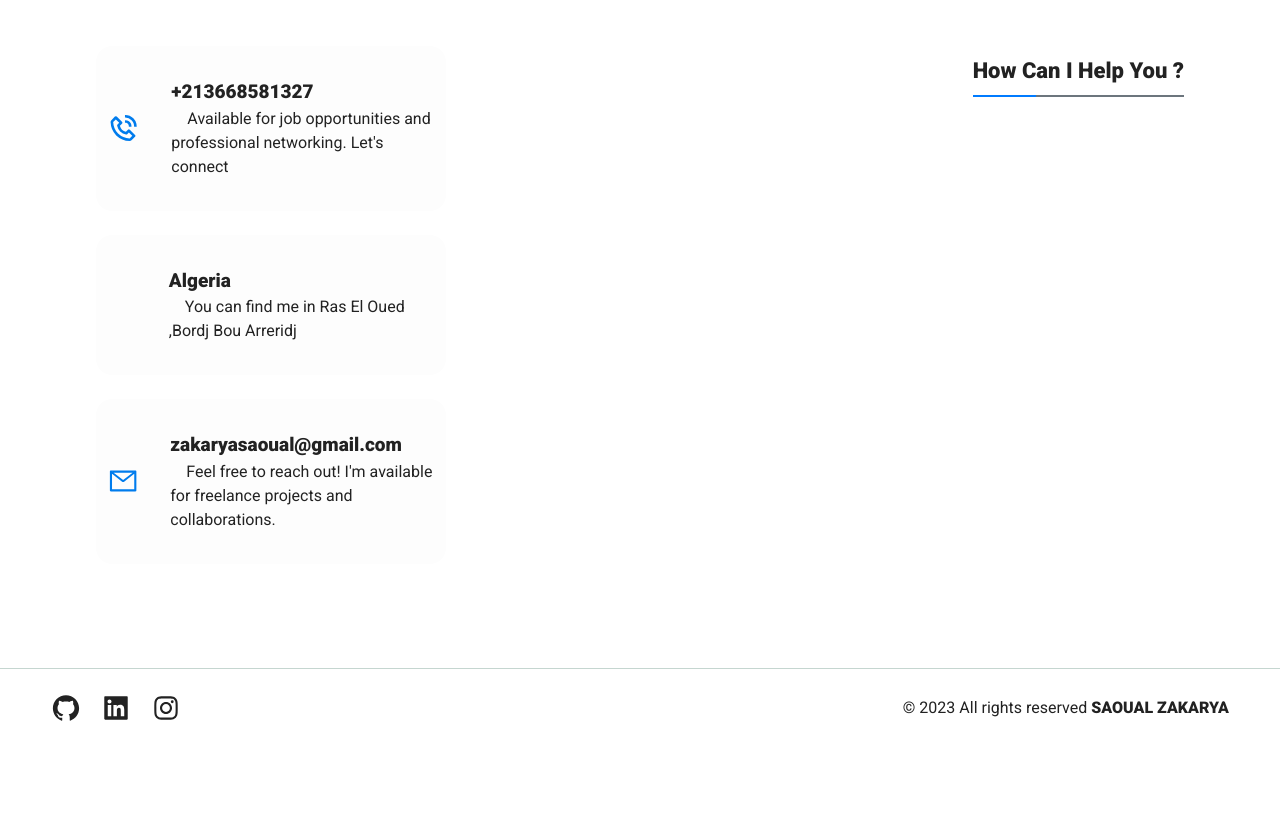
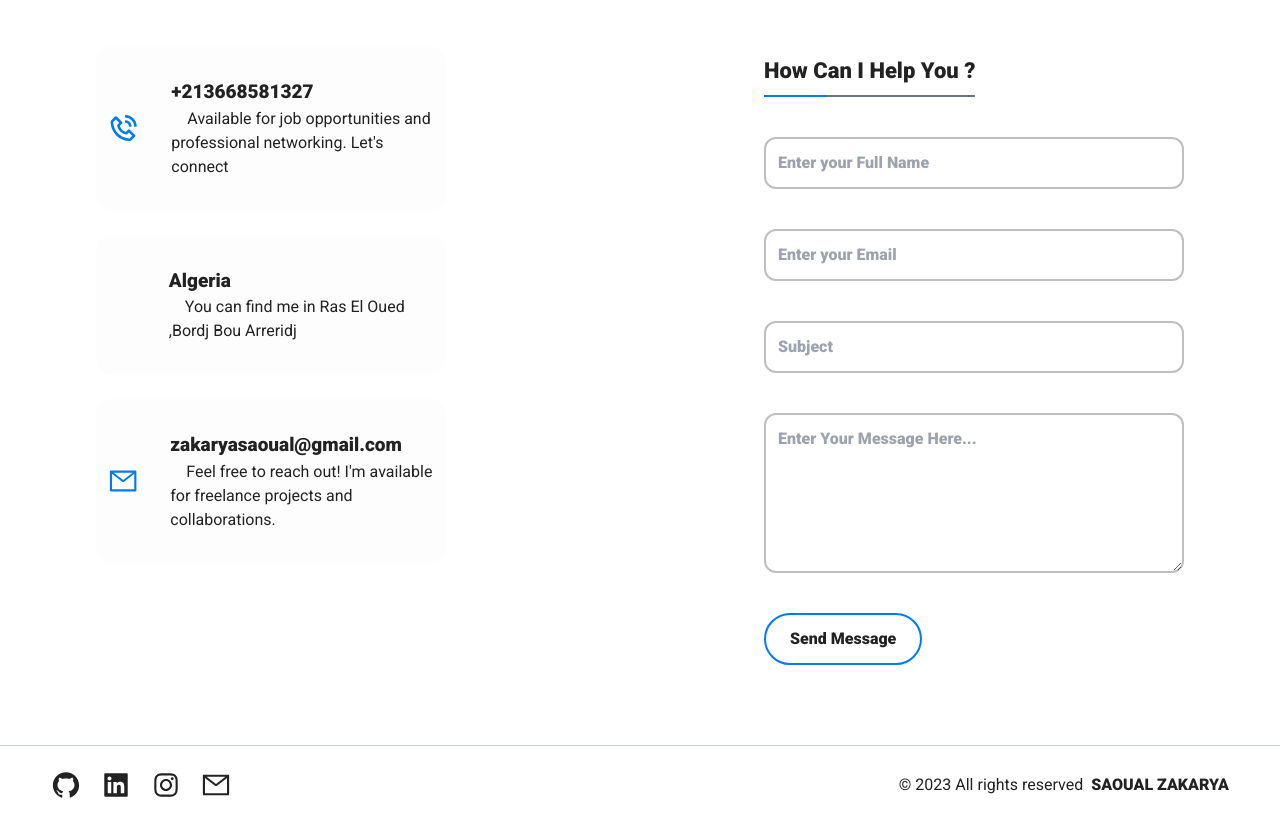
Before and after one commit to SaoualZakarya/Zakarya.saoual, a React (Vite) app: page /contact in a window 1280 px wide. Shown: the part 640-1464 px from the top of the page. Before the commit the page ends 1387 px from the top, so only its background shows below. Built offline with nearby package versions, Linux system fonts and the light colour scheme; some icons are missing.

Commit message:
Complete the contact page ,Add some animation to the footer and update the blog , the portfolio

```diff
--- a/index.html
+++ b/index.html
@@ -2,7 +2,7 @@
 <html lang="en">
   <head>
     <meta charset="UTF-8" />
-    <link rel="icon" type="image/svg+xml" href="" />
+    <link rel="icon" type="image/svg+xml" href="/personal/logo.png" />
     <meta name="viewport" content="width=device-width, initial-scale=1.0" />
     <title>Zakarya</title>
   </head>
--- a/package.json
+++ b/package.json
@@ -10,13 +10,15 @@
     "preview": "vite preview"
   },
   "dependencies": {
+    "formik": "^2.4.5",
     "framer-motion": "^10.16.4",
     "react": "^18.2.0",
     "react-dom": "^18.2.0",
     "react-fast-marquee": "^1.6.2",
     "react-icons": "^4.11.0",
     "react-router-dom": "^6.17.0",
-    "swiper": "^10.0.4"
+    "swiper": "^10.0.4",
+    "yup": "^1.3.2"
   },
   "devDependencies": {
     "@types/react": "^18.2.15",
--- /dev/null
+++ b/src/component/CustomInput.jsx
@@ -0,0 +1,18 @@
+
+export const CustomInput = (props) => {
+    const {name,type,className,value,onChange,placeHolder} = props
+  return (
+    <>
+        <div>
+           <input
+              name={name}
+              type={type}
+              value={value}
+              onChange={onChange}
+              className={`${className} text-inherit font-semibold w-full p-3 rounded-xl border-2 dark:bg-[#222] bg-white outline-none border-[#bfbfbf] dark:border-[#555] border-solid`}
+              placeholder={placeHolder}
+           />
+        </div>
+    </>
+  )
+}
--- a/src/component/Footer.jsx
+++ b/src/component/Footer.jsx
@@ -1,11 +1,22 @@
-import {AiFillGithub,AiFillLinkedin,AiOutlineInstagram} from 'react-icons/ai'
+import {AiFillGithub,AiFillLinkedin,AiOutlineMail,AiOutlineInstagram} from 'react-icons/ai'
+import {motion} from 'framer-motion'
 export const Footer = () => {
     const currentYear = new Date().getFullYear();
   return (
     <>
-        <div className='bg-[#C5D6D0] dark:bg-gray-600 w-full h-[1px] '></div>
+        <motion.div
+          initial={{x:-1400}}
+          animate={{ x:0 }}
+          transition={{delay:.5}}
+          className='bg-[#C5D6D0] dark:bg-gray-600 w-full h-[1px] '>
+        </motion.div>
         <footer className="flex md:flex-row flex-col items-center gap-8 md:justify-between py-6 w-[92%] mx-auto dark:text-white text-[#222222]">
-            <div className='flex gap-5'>
+            <motion.div
+                initial={{y:400}}
+                animate={{ y:0 }}
+                transition={{delay:.5}}
+              className='flex gap-5'
+            >
                 <a className='' href='https://github.com/zakaryaalgeria'>
                     <AiFillGithub className='text-[30px] dark:text-white  dark:hover:text-gray-400 hover:text-gray-400' />
                 </a>
@@ -15,8 +26,19 @@ export const Footer = () => {
                 <a className='blok' href='https://www.instagram.com/zakarya_tech/'>
                      <AiOutlineInstagram className='text-[30px] dark:text-white dark:hover:text-pink-400 hover:text-pink-400' />
                 </a>
-            </div>
-            <div  >&copy; {currentYear} All rights reserved <span className="  font-bold uppercase">saoual zakarya</span></div>
+                <a className='blok' href='mailto:zakaryasaoual@gmail.com'>
+                     <AiOutlineMail className='text-[30px] dark:text-white dark:hover:text-[#4285f4] hover:text-[#4285f4]' />
+                </a>
+            </motion.div>
+            <motion.div
+                initial={{x:500}}
+                animate={{ x:0 }}
+                transition={{delay:.5}}
+            >&copy; {currentYear} All rights reserved
+              <span className="pl-2  font-bold uppercase">
+                saoual zakarya
+              </span>
+            </motion.div>
         </footer>
     </>
   )
--- a/src/index.css
+++ b/src/index.css
@@ -50,3 +50,6 @@ a {
 .title{
     @apply w-fit font-semibold text-[22px] capitalize py-2 border-b-2 mb-10 border-[#6c757d] relative text-[#222222] dark:text-[white]
 }
+.error{
+    @apply text-[12px] text-red-600
+}
--- a/src/pages/Blog.jsx
+++ b/src/pages/Blog.jsx
@@ -1,6 +1,12 @@
+import { PageTitlte } from "../component/PageTitlte"
 
 export const Blog = () => {
   return (
-    <div>Blog</div>
+    <>
+      <PageTitlte title={'Blog'} />
+      <div className="flex font-bold text-[34px] w-full h-[240px] justify-center items-center">
+        Comming soon ..
+      </div>
+    </>
   )
 }
--- a/src/pages/Contact.jsx
+++ b/src/pages/Contact.jsx
@@ -3,7 +3,39 @@ import {FaLocationDot} from 'react-icons/fa6'
 import {BiPhoneCall} from 'react-icons/bi'
 import {AiOutlineMail} from 'react-icons/ai'
 import { Title } from "../component/Title"
+import {CustomInput} from '../component/CustomInput'
+import * as Yup from 'yup';
+import {useFormik} from 'formik'
+import { useNavigate } from "react-router-dom"
+
+let contactSchema = Yup.object({
+  name: Yup.string().min(10,"Full name at least 10 char").required('Full name is required'),
+  email: Yup.string().required('Email is required'),
+  subject: Yup.string().min(10,"subject at least 10 char").required('subject is required'),
+  desc: Yup.string().min(25,"description at least 25 char").required('description is required'),
+});
+
 export const Contact = () => {
+
+  const navigate = useNavigate()
+
+  const formik = useFormik({
+    initialValues:  {
+      name:'',
+      email:'',
+      desc:'',
+      subject:''
+    },
+    validationSchema: contactSchema,
+    onSubmit: (values,{resetForm}) => {
+      alert(JSON.stringify(values, null, 2))
+      resetForm();
+      setTimeout(() => {
+        navigate('/');
+      },2000);
+    },
+  })
+
   return (
     <section>
       <PageTitlte title={'Contact'} desc={'Get in touch'} />
@@ -19,7 +51,7 @@ export const Contact = () => {
         </iframe>
         <div className="flex lg:justify-between justify-center flex-wrap ">
           <div className="">
-            <div className="flex bg-[#fdfdfd] dark:bg-[#252525] mb-6 px-3 rounded-2xl  py-8 gap-8 w-[350px] items-center">
+            <div className="flex hover:shadow-2xl hover:scale-[1.1] bg-[#fdfdfd] dark:bg-[#252525] mb-6 px-3 rounded-2xl  py-8 gap-8 w-[350px] items-center">
               <BiPhoneCall className="w-16 h-16 text-[#007ced]"/>
               <div>
                 <h1 className="font-bold text-[19px]">+213668581327</h1>
@@ -28,7 +60,7 @@ export const Contact = () => {
                 </p>
               </div>
             </div>
-            <div className="flex  bg-[#fdfdfd] dark:bg-[#252525] mb-6 px-3 rounded-2xl py-8 gap-8 w-[350px] items-center">
+            <div className="flex hover:shadow-2xl hover:scale-[1.1]  bg-[#fdfdfd] dark:bg-[#252525] mb-6 px-3 rounded-2xl py-8 gap-8 w-[350px] items-center">
               <FaLocationDot className="w-10 h-10 text-[#007ced]"/>
               <div>
                 <h1 className="font-bold text-[19px]">Algeria</h1>
@@ -37,7 +69,7 @@ export const Contact = () => {
                 </p>
               </div>
             </div>
-            <div className="flex bg-[#fdfdfd] dark:bg-[#252525] mb-6 px-3 rounded-2xl  py-8 gap-8 w-[350px] items-center">
+            <div className="flex hover:shadow-2xl hover:scale-[1.1] bg-[#fdfdfd] dark:bg-[#252525] mb-6 px-3 rounded-2xl  py-8 gap-8 w-[350px] items-center">
               <AiOutlineMail className="w-16 h-12 text-[#007ced]"/>
               <div>
               <a href="mailto:zakaryasaoual@gmail.com" className="font-bold text-[19px]">zakaryasaoual@gmail.com</a>
@@ -50,6 +82,65 @@ export const Contact = () => {
           </div>
           <div>
             <Title ele={'How can I help You  ?'} />
+            <form
+              onSubmit={formik.handleSubmit}
+            >
+              <div className="flex flex-col gap-5 w-[380px] md:w-[420px]">
+                <CustomInput
+                  name='Name'
+                  type='text'
+                  placeHolder={'Enter your Full Name'}
+                  onChange={(e) => formik.handleChange('name')(e)}
+                  value={formik.values.name}
+                />
+                <div className='error'>
+                  {formik.touched.name && formik.errors.name ? (
+                    <div> { formik.errors.name } </div>
+                    ) : null }
+                </div>
+                <CustomInput
+                  name='Email'
+                  type='email'
+                  placeHolder={'Enter your Email'}
+                  onChange={(e) => formik.handleChange('email')(e)}
+                  value={formik.values.email}
+                />
+                <div className='error'>
+                  {formik.touched.email && formik.errors.email ? (
+                    <div> { formik.errors.email } </div>
+                    ) : null }
+                </div>
+                <CustomInput
+                  name='subject'
+                  type='text'
+                  placeHolder={'Subject '}
+                  onChange={(e) => formik.handleChange('subject')(e)}
+                  value={formik.values.subject}
+                />
+                <div className='error'>
+                  {formik.touched.subject && formik.errors.subject ? (
+                    <div> { formik.errors.subject } </div>
+                    ) : null }
+                </div>
+                <textarea
+                  className=" text-inherit h-[160px] font-semibold w-full p-3 rounded-xl border-2 dark:bg-[#222] bg-white outline-none border-[#bfbfbf] dark:border-[#555] border-solid"
+                  placeholder="Enter Your Message Here..."
+                  onChange={(e) => formik.handleChange('desc')(e)}
+                  value={formik.values.desc}
+                > </textarea>
+                <div className='error'>
+                  {formik.touched.desc && formik.errors.desc ? (
+                    <div> { formik.errors.desc } </div>
+                    ) : null }
+                </div>
+                <button
+                  type="submit"
+                  className="px-6 font-bold w-fit py-3 rounded-[40px] border-solid border-2 transition duration-500 ease-in-out dark:text-white hover:bg-[#007bff] hover:text-white border-[#007bff]"
+                >
+                  Send Message
+                </button>
+              </div>
+            </form>
           </div>
 
         </div>
--- a/src/pages/Portfolio.jsx
+++ b/src/pages/Portfolio.jsx
@@ -1,7 +1,9 @@
-
+import { PageTitlte } from "../component/PageTitlte"
 
 export const Portfolio = () => {
   return (
-    <div>Portfolio</div>
+    <>
+      <PageTitlte desc={'My work'} title={'Portfolio'}  />
+    </>
   )
 }
```
Also changed, not shown: src/pages/Resume.jsx (+26 -6 lines), public/personal/logo.png (added), 1 other file (tests, documents, lock files or other folders).
